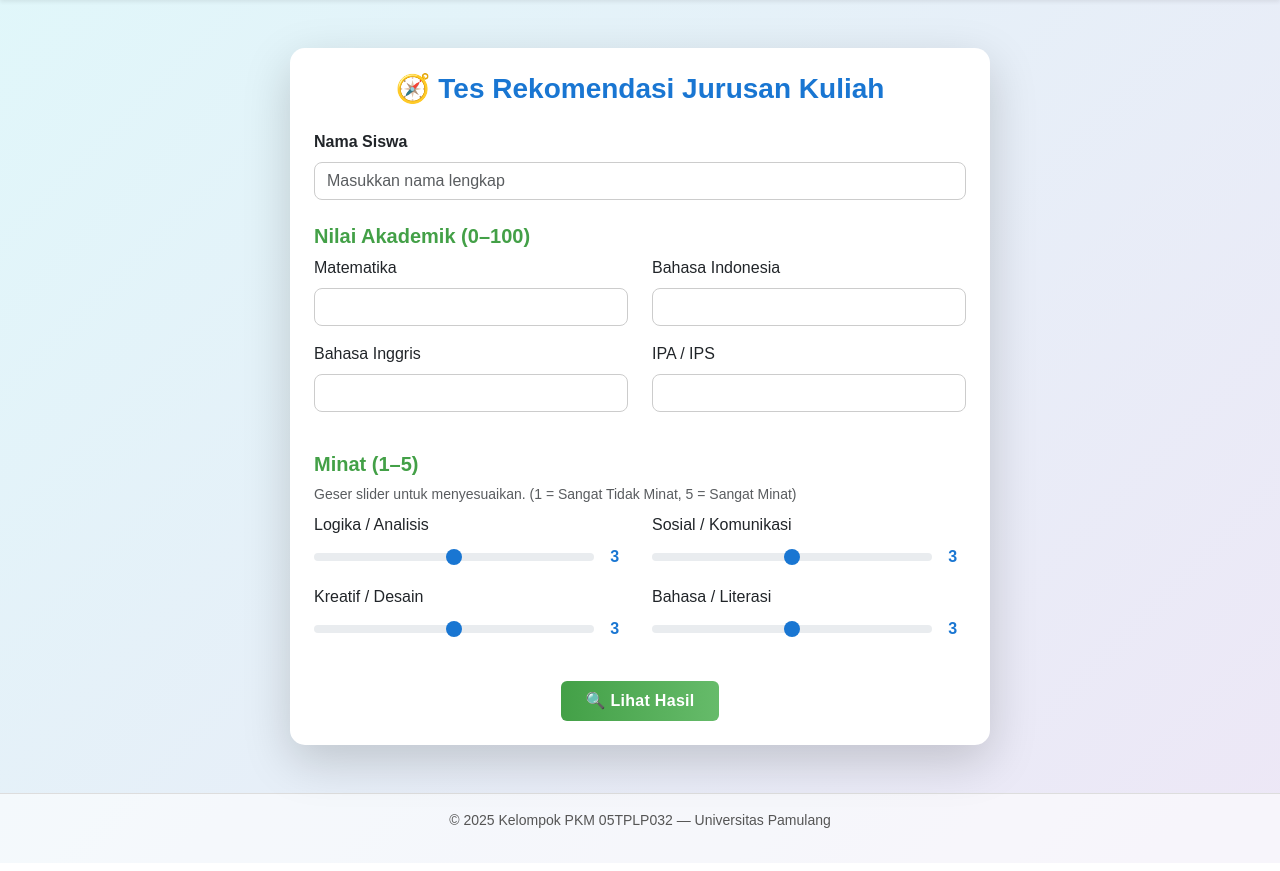
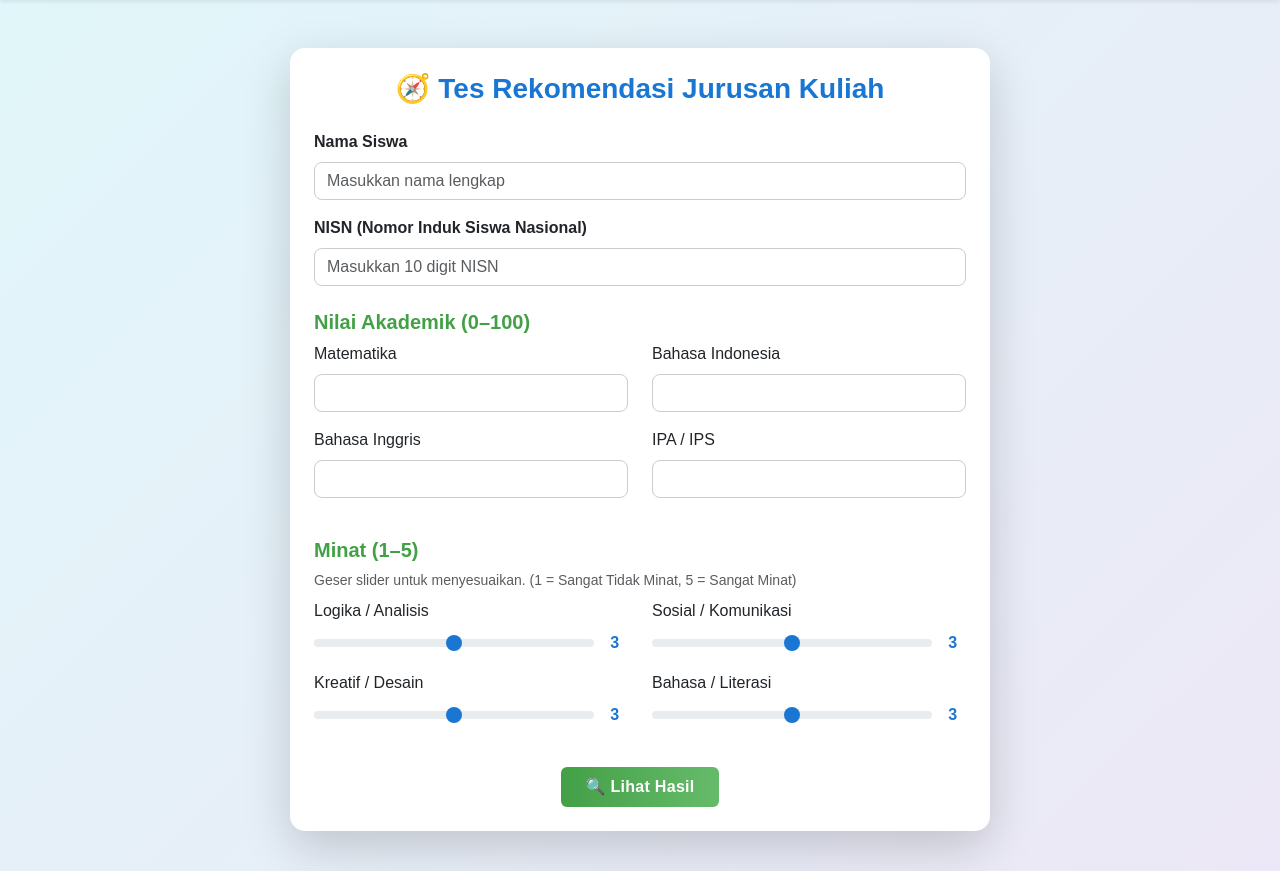
Before and after one commit to zipzapgg/project-pkm, a Flask app: page /tes in a window 1280 px wide. Shown: the part 56-927 px from the top of the page. Before the commit the page ends 884 px from the top, so only its background shows below. Run offline with Flask 3, Linux system fonts and the light colour scheme; parts of the project's set-up code (start-up, migrations or seed data) failed here and were passed over.

Commit message:
Upgrade UI/UX dan perbaikan keamanan

```diff
--- a/app.py
+++ b/app.py
@@ -6,24 +6,20 @@ from flask_basicauth import BasicAuth
 from db_config import get_connection
 from fuzzy_logic.fuzzy_model import hitung_rekomendasi
 from forms import TesForm
-
+from mysql.connector import Error as MySQLError
 
 load_dotenv()
 
 app = Flask(__name__)
 
-
 app.config['SECRET_KEY'] = os.getenv('FLASK_SECRET_KEY')
 app.config['BASIC_AUTH_USERNAME'] = os.getenv('ADMIN_USERNAME')
 app.config['BASIC_AUTH_PASSWORD'] = os.getenv('ADMIN_PASSWORD')
 
-
 auth = BasicAuth(app)
-
 
 @app.route('/')
 def index():
-
     return render_template('index.html')
 
 @app.route('/tes')
@@ -45,6 +41,7 @@ def hasil():
     if form.validate_on_submit():
         try:
             nama = form.nama.data
+            nisn = form.nisn.data
             mtk = form.mtk.data
             bindo = form.bindo.data
             bing = form.bing.data
@@ -59,7 +56,6 @@ def hasil():
                 minat_logika, minat_sosial, minat_kreatif, minat_bahasa
             )
 
-
             data_minat = {
                 'logika': minat_logika,
                 'sosial': minat_sosial,
@@ -67,39 +63,44 @@ def hasil():
                 'bahasa': minat_bahasa
             }
 
-
             top_3_list = [f"{idx+1}. {jurusan}" for idx, (jurusan, nilai) in enumerate(hasil_rekomendasi)]
             hasil_string = ", ".join(top_3_list)
 
-            # Simpan ke database
             conn = None
             try:
                 conn = get_connection()
                 if conn:
                     cur = conn.cursor()
+
                     sql_query = """
-                        INSERT INTO siswa (nama, nilai_mtk, nilai_bhs, nilai_bing, nilai_ipa,
+                        INSERT INTO siswa (nisn, nama, nilai_mtk, nilai_bhs, nilai_bing, nilai_ipa,
                                            minat_logika, minat_sosial, minat_kreatif, minat_bahasa, hasil_jurusan)
-                        VALUES (%s, %s, %s, %s, %s, %s, %s, %s, %s, %s)
+                        VALUES (%s, %s, %s, %s, %s, %s, %s, %s, %s, %s, %s)
                     """
                     sql_values = (
-                        nama, mtk, bindo, bing, ipa_ips,
+                        nisn, nama, mtk, bindo, bing, ipa_ips,
                         minat_logika, minat_sosial, minat_kreatif, minat_bahasa,
                         hasil_string
                     )
+
                     cur.execute(sql_query, sql_values)
                     conn.commit()
                     cur.close()
                 else:
                     print("⚠️ Peringatan: Koneksi database gagal, data tes tidak tersimpan.")
 
-            except Exception as e:
-                print(f"⚠️ Database error (dilewati): {e}")
+            except MySQLError as e:
+                if e.errno == 1062:
+                    flash(f"Error: NISN '{nisn}' sudah terdaftar. Setiap siswa hanya bisa mengambil tes satu kali.", "danger")
+                    return redirect(url_for('tes'))
+                else:
+                    print(f"⚠️ Database error (dilewati): {e}")
+                    flash(f"Terjadi error database: {e}", "danger")
+                    return redirect(url_for('tes'))
             finally:
                 if conn:
                     conn.close()
 
-            # Tampilkan hasil ke user
             return render_template('hasil.html',
                                    nama=nama,
                                    hasil=hasil_rekomendasi,
@@ -107,15 +108,14 @@ def hasil():
                                    minat=data_minat)
 
         except Exception as e:
-            print(f"Terjadi kesalahan saat kalkulasi fuzzy: {e}")
-            flash("Terjadi kesalahan internal saat memproses data Anda. Silakan coba lagi.", "error")
+            print(f"Terjadi kesalahan non-DB: {e}")
+            flash(f"Terjadi kesalahan internal: {e}", "error")
             return redirect(url_for('tes'))
 
     else:
         flash("Terdapat kesalahan pada input. Silakan periksa kembali pesan error di bawah.", "error")
         return render_template('tes.html', form=form)
 
-#HALAMAN ADMIN
 @app.route('/admin')
 @auth.required
 def admin():
@@ -124,12 +124,14 @@ def admin():
         conn = get_connection()
         if conn:
             cur = conn.cursor(dictionary=True)
+
             cur.execute("""
-                SELECT id, nama, nilai_mtk, nilai_bhs, nilai_bing, nilai_ipa,
+                SELECT nisn, nama, nilai_mtk, nilai_bhs, nilai_bing, nilai_ipa,
                        minat_logika, minat_sosial, minat_kreatif, minat_bahasa, hasil_jurusan
                 FROM siswa
-                ORDER BY id DESC
+                ORDER BY waktu_tes DESC
             """)
+
             data_siswa = cur.fetchall()
             cur.close()
             return render_template('admin.html', data=data_siswa)
--- a/db_config.py
+++ b/db_config.py
@@ -18,4 +18,5 @@ def get_connection():
         return conn
     except mysql.connector.Error as e:
         print(f"Error connecting to MySQL database: {e}")
+
         return None
--- a/forms.py
+++ b/forms.py
@@ -1,6 +1,6 @@
 from flask_wtf import FlaskForm
 from wtforms import StringField, FloatField, SubmitField
-from wtforms.validators import InputRequired, NumberRange, DataRequired
+from wtforms.validators import InputRequired, NumberRange, DataRequired, Length, Regexp
 
 class TesForm(FlaskForm):
     """
@@ -9,7 +9,13 @@ class TesForm(FlaskForm):
     nama = StringField('Nama Siswa',
         validators=[DataRequired(message="Nama tidak boleh kosong.")])
 
-    # Nilai Akademik
+    nisn = StringField('NISN (Nomor Induk Siswa Nasional)',
+        validators=[
+            DataRequired(message="NISN tidak boleh kosong."),
+            Length(min=10, max=10, message="NISN harus 10 digit."),
+            Regexp('^[0-9]+$', message="NISN hanya boleh berisi angka.")
+        ])
+
     mtk = FloatField('Matematika',
         validators=[
             InputRequired(message="Nilai tidak boleh kosong."),
@@ -31,7 +37,6 @@ class TesForm(FlaskForm):
             NumberRange(min=0, max=100, message="Nilai harus antara 0 dan 100.")
         ])
 
-    # Minat
     minat_logika = FloatField('Logika / Analisis',
         validators=[
             InputRequired(message="Minat tidak boleh kosong."),
--- a/fuzzy_logic/fuzzy_model.py
+++ b/fuzzy_logic/fuzzy_model.py
@@ -34,8 +34,6 @@ hasil['rendah'] = fuzz.trapmf(hasil.universe, [0, 0, 25, 45])
 hasil['sedang'] = fuzz.trimf(hasil.universe, [35, 55, 75])
 hasil['tinggi'] = fuzz.trapmf(hasil.universe, [65, 80, 100, 100])
 
-
-
 rules = [
     # LOGIKA & TEKNIK
     ctrl.Rule(mtk['tinggi'] & minat_logika['tinggi'], hasil['tinggi']),
@@ -67,7 +65,7 @@ rules = [
     ctrl.Rule(minat_logika['sedang'] & minat_sosial['sedang'], hasil['sedang']),
     ctrl.Rule(minat_logika['sedang'] & minat_kreatif['sedang'], hasil['sedang']),
 
-    # ATURAN NEGATIF / RENDAH
+    # ATURAN NEGATIF / RENDAH (PENTING)
     ctrl.Rule(mtk['rendah'] & minat_logika['rendah'], hasil['rendah']),
     ctrl.Rule(bindo['rendah'] & minat_sosial['rendah'], hasil['rendah']),
     ctrl.Rule(bing['rendah'] & minat_bahasa['rendah'], hasil['rendah']),
@@ -168,7 +166,6 @@ def hitung_rekomendasi(mtk_v, bindo_v, bing_v, ipa_ips_v,
         )
         hasil_evaluasi.append((jurusan, skor))
 
-
     hasil_evaluasi = sorted(hasil_evaluasi, key=lambda x: x[1], reverse=True)
 
     top3 = hasil_evaluasi[:3]
--- a/requirements.txt
+++ b/requirements.txt
@@ -2,6 +2,7 @@ flask
 mysql-connector-python
 numpy
 scikit-fuzzy
+scipy
 flask-basicauth
 Flask-WTF
 python-dotenv
--- a/static/css/style.css
+++ b/static/css/style.css
@@ -100,7 +100,17 @@ body {
   box-shadow: 0 0 6px rgba(25, 118, 210, 0.3);
 }
 
+/* Sembunyikan panah di input type number */
+input[type=number]::-webkit-inner-spin-button,
+input[type=number]::-webkit-outer-spin-button {
+  -webkit-appearance: none;
+  margin: 0;
+}
+input[type=number] {
+  -moz-appearance: textfield;
+}
 
+/* Styling Slider (form-range) */
 .form-range {
   padding-left: 0;
 }
@@ -126,7 +136,6 @@ body {
 .form-range:focus::-webkit-slider-thumb {
   box-shadow: 0 0 8px rgba(25, 118, 210, 0.5);
 }
-
 
 /*HEADINGS*/
 h1, h2, h3, h4, h5 {
--- a/templates/base.html
+++ b/templates/base.html
@@ -8,7 +8,8 @@
   <link rel="stylesheet" href="{{ url_for('static', filename='css/style.css') }}">
 
   <script src="https://cdn.jsdelivr.net/npm/chart.js"></script>
-  </head>
+
+</head>
 <body class="d-flex flex-column min-vh-100">
 
   <nav class="navbar navbar-expand-lg navbar-dark bg-primary shadow-sm">
--- a/templates/index.html
+++ b/templates/index.html
@@ -35,13 +35,13 @@
         </p>
         <ul class="list-group list-group-flush text-secondary">
           <li class="list-group-item bg-transparent">
-            🧠 <strong>Logika Fuzzy (scikit-fuzzy)</strong> — Metode kecerdasan buatan untuk menangani data yang tidak pasti (seperti "minat" dan "nilai sedang").
+            🧠 <strong>Logika Fuzzy (scikit-fuzzy)</strong> — Metode kecerdasan buatan untuk menangani data yang tidak pasti.
           </li>
           <li class="list-group-item bg-transparent">
-            🌐 <strong>Python & Flask</strong> — Otak di balik aplikasi, menjalankan semua perhitungan yang kompleks dengan cepat.
+            🌐 <strong>Python & Flask</strong> — Otak di balik aplikasi, menjalankan semua perhitungan yang kompleks.
           </li>
           <li class="list-group-item bg-transparent">
-            💾 <strong>MySQL</strong> — Database untuk menyimpan hasil tes (secara aman dan rahasia) untuk analisis sekolah.
+            💾 <strong>MySQL</strong> — Database untuk menyimpan hasil tes secara aman.
           </li>
         </ul>
       </div>
--- a/templates/tentang.html
+++ b/templates/tentang.html
@@ -18,7 +18,7 @@
           <img src="{{ url_for('static', filename='img/fuzzy_icon.png') }}"
               alt="Ilustrasi Fuzzy Logic"
              class="img-fluid rounded shadow-sm" style="max-width: 85%;">
-          </div>
+      </div>
       <div class="col-md-6">
         <h4 class="fw-bold text-success mb-3">🔬 Teknologi yang Digunakan</h4>
         <ul class="list-group list-group-flush text-secondary">
--- a/templates/tes.html
+++ b/templates/tes.html
@@ -8,7 +8,7 @@
   {% with messages = get_flashed_messages(with_categories=true) %}
     {% if messages %}
       {% for category, message in messages %}
-        <div class="alert alert-{% if category == 'error' %}danger{% else %}{{ category }}{% endif %} alert-dismissible fade show" role="alert">
+        <div class="alert alert-{% if category == 'error' or category == 'danger' %}danger{% else %}{{ category }}{% endif %} alert-dismissible fade show" role="alert">
           {{ message }}
           <button type="button" class="btn-close" data-bs-dismiss="alert" aria-label="Close"></button>
         </div>
@@ -27,9 +27,20 @@
       }}
       {% if form.nama.errors %}
         <div class="invalid-feedback d-block">
-          {% for error in form.nama.errors %}
-            <span>{{ error }}</span>
-          {% endfor %}
+          {% for error in form.nama.errors %}<span>{{ error }}</span>{% endfor %}
+        </div>
+      {% endif %}
+    </div>
+
+    <div class="mb-3">
+      {{ form.nisn.label(class="form-label fw-semibold") }}
+      {{ form.nisn(
+          class="form-control is-invalid" if form.nisn.errors else "form-control",
+          placeholder="Masukkan 10 digit NISN", type="number")
+      }}
+      {% if form.nisn.errors %}
+        <div class="invalid-feedback d-block">
+          {% for error in form.nisn.errors %}<span>{{ error }}</span>{% endfor %}
         </div>
       {% endif %}
     </div>
@@ -139,8 +150,10 @@
         {% endif %}
       </div>
     </div>
+
     <div class="text-center mt-4">
       {{ form.submit(class="btn btn-success px-4 py-2", id="submitButton") }}
+
       <div id="loading-spinner" class="text-center" style="display: none;">
         <div class="spinner-border text-success" role="status">
           <span class="visually-hidden">Loading...</span>
```
Also changed, not shown: templates/admin.html (+19 -4 lines), templates/hasil.html (+4 -10 lines), 1 other file.
